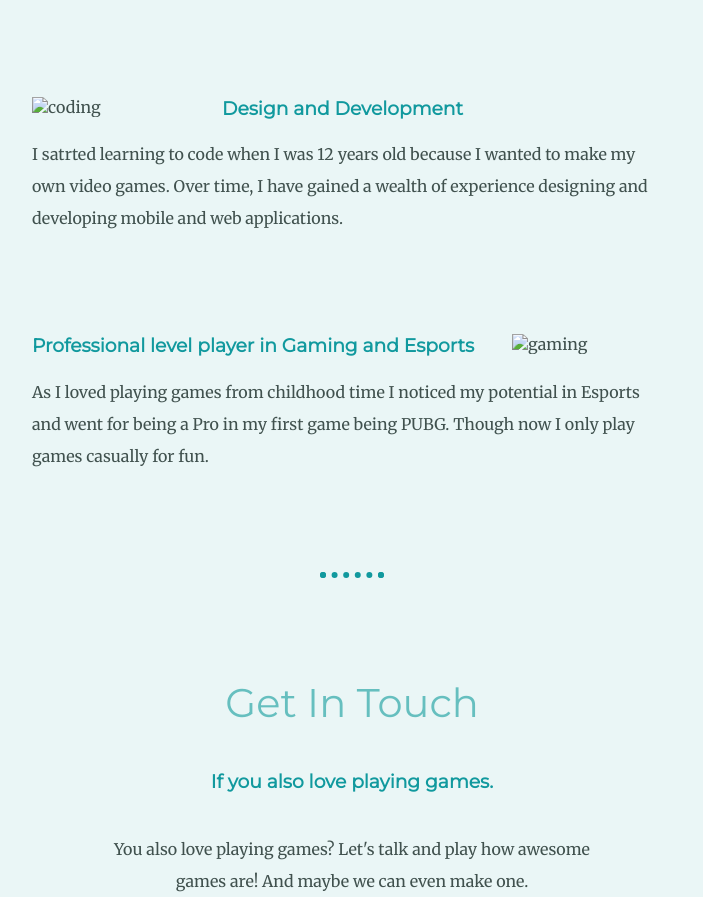
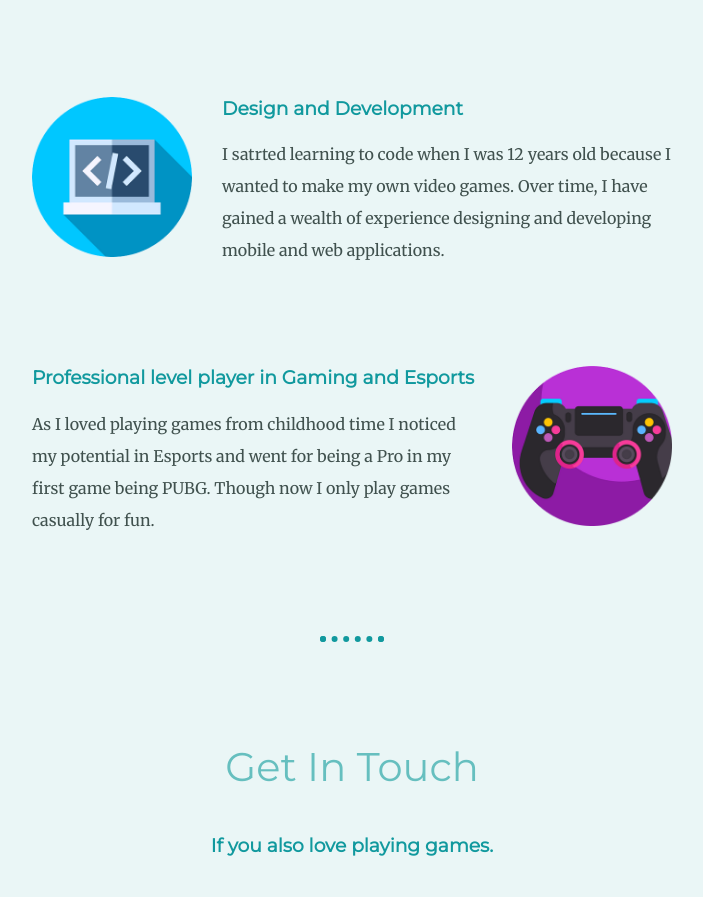
Before and after one commit to KRG17/FirstPortfolio, a plain HTML site: page index.html in a window 1280 px wide. Shown: the part 1590-2487 px from the top of the page, without its empty margins (288-991 px from the left). Drawn offline with Linux system fonts and the light colour scheme; the site is published under a folder, as on GitHub Pages, so addresses that start at the root find nothing.

Commit message:
updated /images

```diff
--- a/index.html
+++ b/index.html
@@ -34,12 +34,12 @@
         <div class="skills">
             <h2>My Skills.</h2>
             <div class="skill-row">
-                <img class="coding-img" src="/Images/programming.png" alt="coding">
+                <img class="coding-img" src="Images/programming.png" alt="coding">
                 <h3>Design and Development</h3>
                 <p>I satrted learning to code when I was 12 years old because I wanted to make my own video games. Over time, I have gained a wealth of experience designing and developing mobile and web applications.</p>
             </div>
             <div class="skill-row">
-                <img class="gaming-img" src="/Images/controller.png" alt="gaming">
+                <img class="gaming-img" src="Images/controller.png" alt="gaming">
                 <h3>Professional level player in Gaming and Esports</h3>
                 <p>As I loved playing games from childhood time I noticed my potential in Esports and went for being a Pro in my first game being PUBG. Though now I only play games casually for fun.</p>
             </div>
```
